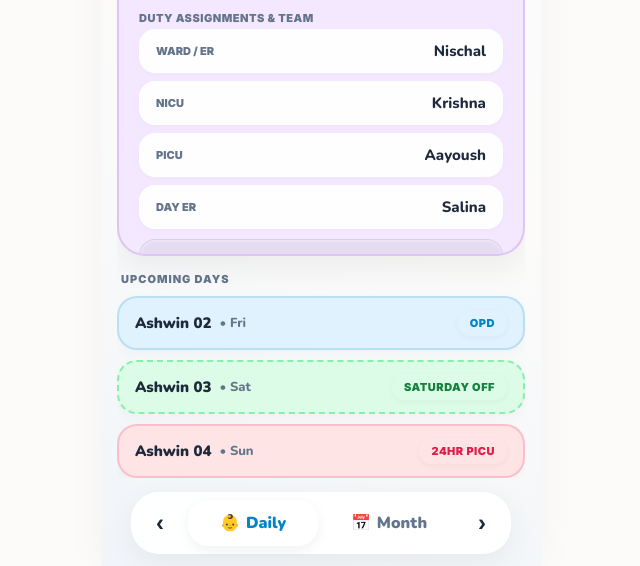
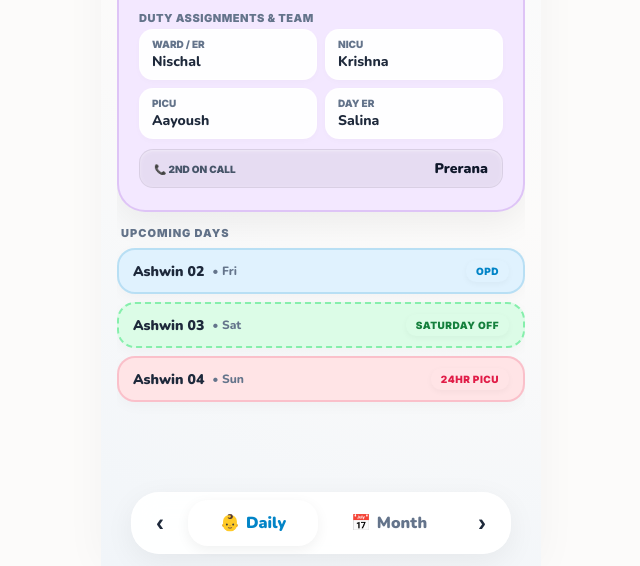
Before and after one commit to reewaaz/roster, a plain HTML site: page index.html in a window 1280 px wide. Shown: the part 234-800 px from the top of the page, without its empty margins (319-959 px from the left). Drawn offline with nearby package versions, Linux system fonts and the light colour scheme.

Commit message:
Update index.html

```diff
--- a/index.html
+++ b/index.html
@@ -113,6 +113,23 @@
     .card.today.type-off, .upcoming-card.type-off { background: var(--off-bg); border: 2px dashed #86efac; }
     .card.today.type-post-off, .upcoming-card.type-post-off { background: var(--post-off-bg); border: 2px solid rgba(71, 85, 105, 0.18); }
 
+    /* Compact 24h Cards */
+    .card.today.type-picu-24 {
+      padding: 16px 16px;
+      gap: 10px;
+      border-radius: 24px;
+    }
+    .card.today.type-picu-24 .date-num {
+      font-size: 25px;
+    }
+    .card.today.type-picu-24 .card-header {
+      padding-bottom: 8px;
+    }
+    .card.today.type-picu-24 .badge {
+      padding: 7px 12px;
+      font-size: 11px;
+    }
+
     .card-label { font-family: 'Inter', sans-serif; font-size: 11px; font-weight: 800; color: var(--text-muted); text-transform: uppercase; letter-spacing: 1px; margin-bottom: 2px; }
     .card-header { display: flex; justify-content: space-between; align-items: flex-start; border-bottom: 1px solid rgba(0,0,0,0.08); padding-bottom: 12px; }
     .date-num { font-size: 30px; font-weight: 900; color: var(--text-main); display: block; line-height: 1.1; }
@@ -123,28 +140,43 @@
     .card-body-content { display: flex; flex-direction: column; gap: 10px; }
     .team-label { font-family: 'Inter', sans-serif; font-size: 11px; font-weight: 900; color: var(--text-muted); text-transform: uppercase; margin-bottom: 4px; letter-spacing: 0.5px; }
 
-    .duty-list { display: flex; flex-direction: column; gap: 8px; }
-    .duty-row { display: flex; justify-content: space-between; align-items: center; background: rgba(255, 255, 255, 0.92); padding: 11px 16px; border-radius: 16px; font-size: 15px; border: 1px solid rgba(255,255,255,0.7); box-shadow: 0 2px 6px rgba(0,0,0,0.02); }
-    .duty-k { font-family: 'Inter', sans-serif; font-weight: 900; color: var(--text-muted); font-size: 11px; text-transform: uppercase; }
-    .duty-v { font-weight: 800; color: var(--text-main); font-size: 15px; }
+    /* 2-Column Grid Layout for Assignments (2 Rows instead of 4) */
+    .duty-list {
+      display: grid;
+      grid-template-columns: repeat(2, 1fr);
+      gap: 8px;
+    }
+    .duty-row {
+      display: flex;
+      flex-direction: column;
+      justify-content: center;
+      align-items: flex-start;
+      background: rgba(255, 255, 255, 0.92);
+      padding: 8px 12px;
+      border-radius: 14px;
+      border: 1px solid rgba(255,255,255,0.7);
+      box-shadow: 0 2px 6px rgba(0,0,0,0.02);
+    }
+    .duty-k { font-family: 'Inter', sans-serif; font-weight: 900; color: var(--text-muted); font-size: 10px; text-transform: uppercase; margin-bottom: 2px; }
+    .duty-v { font-weight: 800; color: var(--text-main); font-size: 14px; }
 
     .pills { display: flex; flex-wrap: wrap; gap: 6px; max-height: 120px; overflow-y: auto; scrollbar-width: none; padding: 2px 0; }
     .pills::-webkit-scrollbar { display: none; }
     .pill { background: rgba(255, 255, 255, 0.95); color: #1e293b; padding: 9px 14px; border-radius: 14px; font-size: 14px; font-weight: 800; border: 1px solid rgba(255,255,255,0.9); box-shadow: 0 2px 6px rgba(0,0,0,0.03); }
 
-    .second-call { padding: 11px 16px; background: rgba(0, 0, 0, 0.05); border-radius: 16px; display: flex; align-items: center; justify-content: space-between; border: 1px solid rgba(0,0,0,0.06); box-shadow: inset 0 1px 3px rgba(255,255,255,0.4); }
-    .second-call-label { font-family: 'Inter', sans-serif; font-size: 11px; font-weight: 900; color: #475569; text-transform: uppercase; }
-    .second-call-name { font-size: 16px; font-weight: 900; color: #0f172a; }
+    .second-call { padding: 9px 14px; background: rgba(0, 0, 0, 0.05); border-radius: 14px; display: flex; align-items: center; justify-content: space-between; border: 1px solid rgba(0,0,0,0.06); box-shadow: inset 0 1px 3px rgba(255,255,255,0.4); }
+    .second-call-label { font-family: 'Inter', sans-serif; font-size: 10px; font-weight: 900; color: #475569; text-transform: uppercase; }
+    .second-call-name { font-size: 14px; font-weight: 900; color: #0f172a; }
 
     .card-note-badge { display: inline-flex; align-items: center; gap: 5px; background: #0f172a; color: white; padding: 5px 10px; border-radius: 8px; font-family: 'Inter', sans-serif; font-size: 10px; font-weight: 800; text-transform: uppercase; letter-spacing: 0.5px; box-shadow: 0 2px 6px rgba(0,0,0,0.15); margin-top: 4px; }
-    .daily-note { padding: 12px 14px; background: rgba(254, 249, 195, 0.95); border-radius: 16px; border: 2px dashed #fde047; font-size: 14px; font-weight: 800; color: #713f12; box-shadow: 0 2px 6px rgba(0,0,0,0.02); }
+    .daily-note { padding: 10px 12px; background: rgba(254, 249, 195, 0.95); border-radius: 14px; border: 2px dashed #fde047; font-size: 13px; font-weight: 800; color: #713f12; box-shadow: 0 2px 6px rgba(0,0,0,0.02); }
 
     /* UPCOMING DAYS STYLES */
     .upcoming-container {
-      margin-top: 16px;
+      margin-top: 14px;
       display: flex;
       flex-direction: column;
-      gap: 10px;
+      gap: 8px;
     }
     .upcoming-header {
       font-family: 'Inter', sans-serif;
@@ -156,8 +188,8 @@
       margin-left: 4px;
     }
     .upcoming-card {
-      padding: 12px 16px;
-      border-radius: 20px;
+      padding: 10px 14px;
+      border-radius: 18px;
       display: flex;
       justify-content: space-between;
       align-items: center;
@@ -175,20 +207,20 @@
       gap: 8px;
     }
     .upcoming-day {
-      font-size: 15px;
+      font-size: 14px;
       font-weight: 900;
       color: var(--text-main);
     }
     .upcoming-weekday {
-      font-size: 13px;
+      font-size: 12px;
       font-weight: 800;
       color: var(--text-muted);
     }
     .upcoming-badge {
-      padding: 6px 12px;
-      border-radius: 12px;
+      padding: 5px 10px;
+      border-radius: 10px;
       font-family: 'Inter', sans-serif;
-      font-size: 11px;
+      font-size: 10px;
       font-weight: 900;
       text-transform: uppercase;
       letter-spacing: 0.5px;
@@ -483,7 +515,6 @@
 
       let detailsHtml = '';
       if (data.type === 'opd') {
-        // Exclude Mrinal from OPD Teammates pills
         const opdTeammates = data.opd
           ? data.opd.split(', ')
               .map(m => m.trim())
@@ -531,14 +562,14 @@
 
       const savedNote = notesDB[data.date];
       const noteHtml = savedNote
-        ? `<div class="daily-note"><span style="font-size:11px; text-transform:uppercase; font-family:'Inter',sans-serif; display:block; margin-bottom:1px; opacity:0.8;">Note Attached</span>${savedNote}</div>`
+        ? `<div class="daily-note"><span style="font-size:10px; text-transform:uppercase; font-family:'Inter',sans-serif; display:block; margin-bottom:1px; opacity:0.8;">Note Attached</span>${savedNote}</div>`
         : '';
 
       const noteBadgeHtml = savedNote
         ? `<div class="card-note-badge">Note Attached</div>`
         : '';
 
-      // Render Upcoming 3 Days Mini-Cards
+      // Render Upcoming Days Mini-Cards
       let upcomingItems = [];
       for (let i = 1; i <= 3; i++) {
         const upIdx = currentIndex + i;
@@ -714,7 +745,6 @@
         currentIndex = newIndex;
         triggerHaptic(30);
 
-        // Auto-switch to daily tab if arrow is clicked while in month view
         if (!document.getElementById('view-daily').classList.contains('active')) {
           switchTab('daily');
         } else {
@@ -771,7 +801,6 @@
       }
     }
 
-    // Swipe Gesture with Spring Back Threshold
     function initSwipeGestures() {
       const view = document.getElementById('view-daily');
       const area = document.getElementById('daily-render-area');
```
